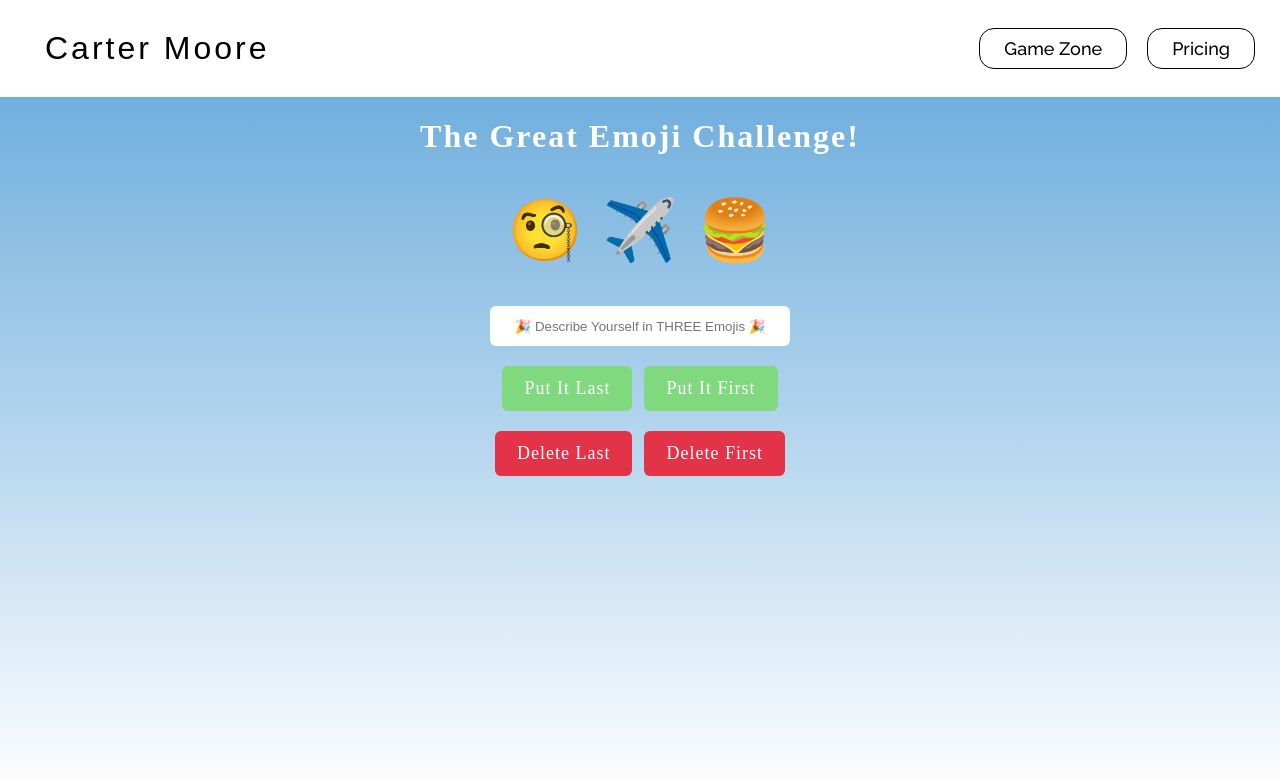
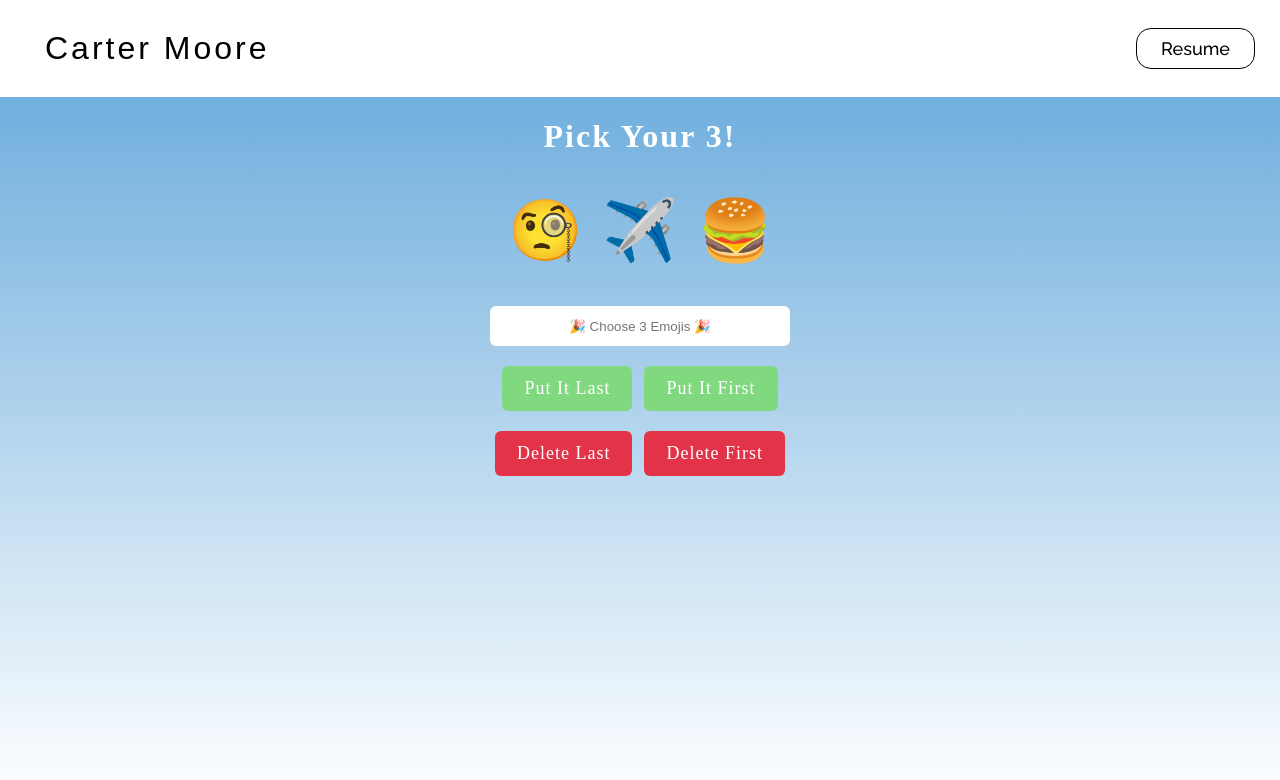
Before and after one commit to carterrmoore/theGreatEmojiApp, a plain HTML site: page index.html in a window 1280 px wide. Drawn offline with Linux system fonts and the light colour scheme; a web font is replaced by a local one.

Commit message:
Update index.html

```diff
--- a/index.html
+++ b/index.html
@@ -19,19 +19,15 @@
 <body>
       <!-- ////// NAVBAR ////// -->
 <nav class="navbar">
-<div class="leftnav"><a class="homelink" href="https://carterrmoore.github.io/PortfolioSite/index.html">Carter Moore</a></div>
-<div class="rightnav">
-   <a class="navitem1" href="https://carterrmoore.github.io/PortfolioSite/gamezone.html">Game Zone</a>
-   <a class="navitem2" href="https://carterrmoore.github.io/PortfolioSite/pricing.html">Pricing</a>
-
-</div>
-
-
+    <div class="leftnav"><a class="homelink" href="https://carterrmoore.github.io/Portfolio/index.html">Carter Moore</a></div>
+    <div class="rightnav">
+        <a class="navitem1" href="https://carterrmoore.github.io/Portfolio/resume.html">Resume</a>
+    </div>
 </nav>
 
-        <h1>The Great Emoji Challenge!</h1>
+        <h1>Pick Your 3!</h1>
         <div id="emoji-container"></div>
-        <input type="text" id="emoji-input" placeholder="🎉 Describe Yourself in THREE Emojis 🎉">
+        <input type="text" id="emoji-input" placeholder="🎉 Choose 3 Emojis 🎉">
         <div class="buttons-wrapper">
             <button id="push-btn">Put It Last</button>
             <button id="unshift-btn">Put It First</button>
```
